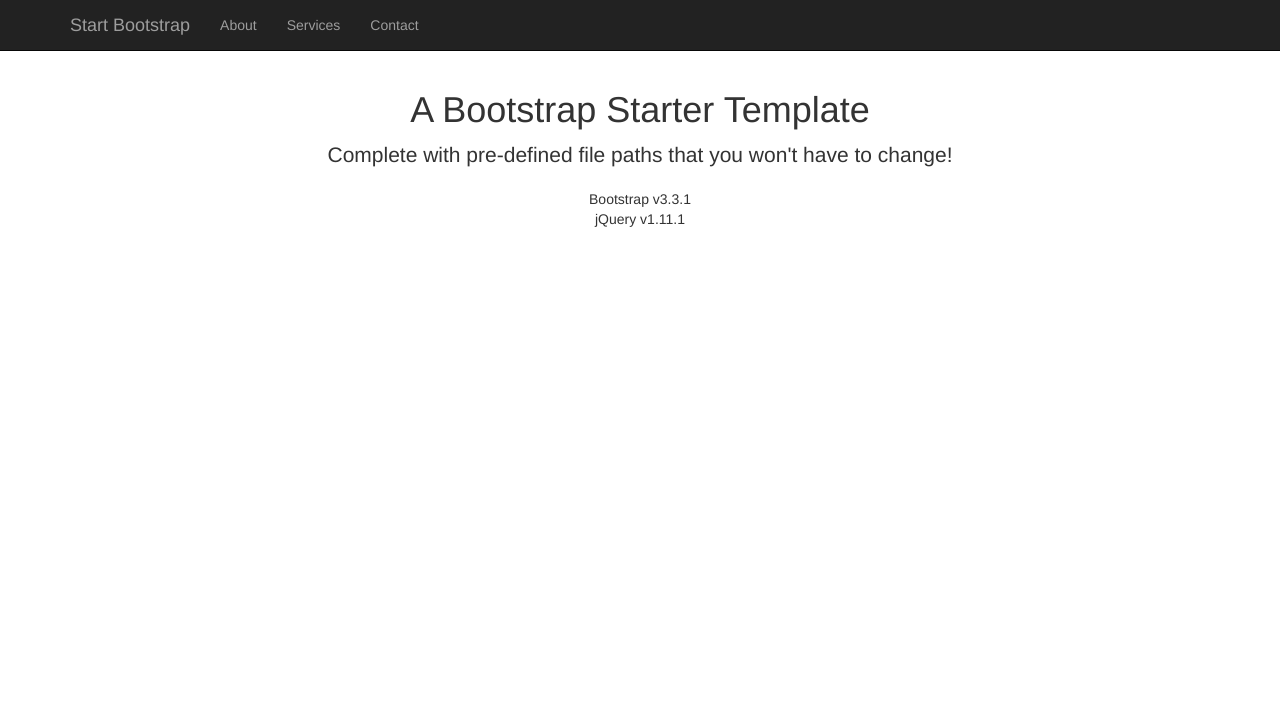
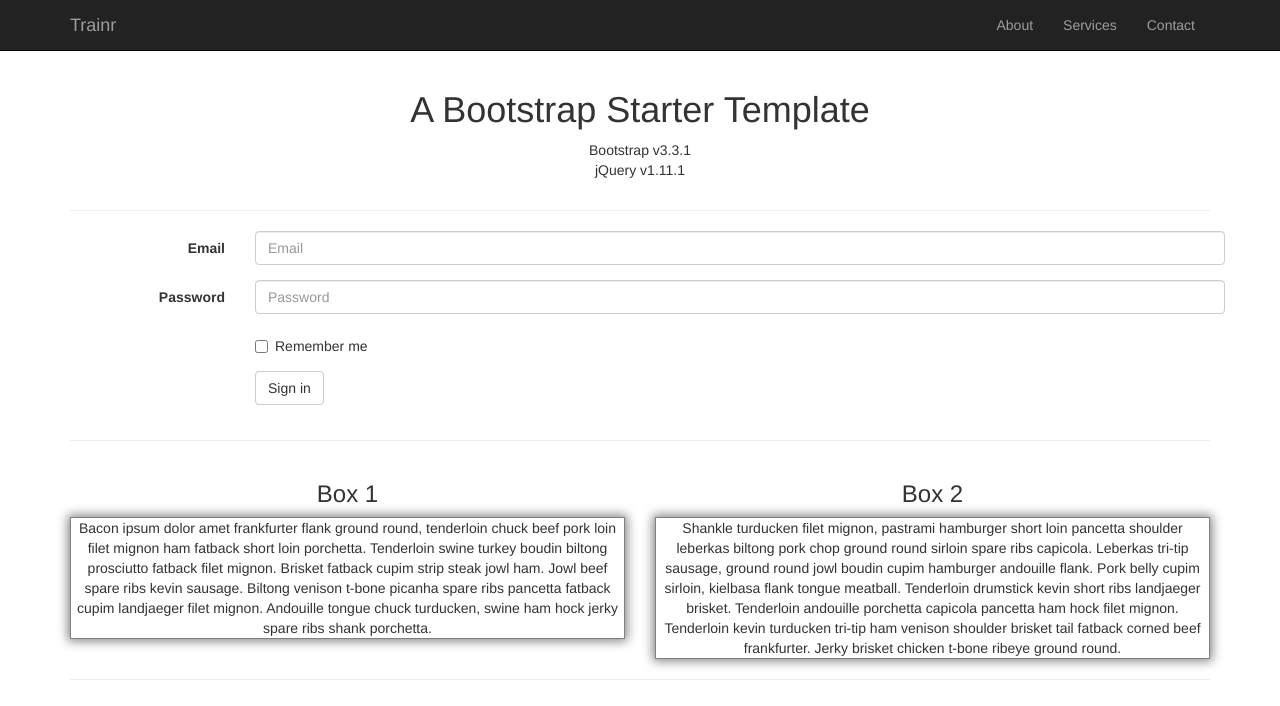
Before and after one commit to KinixCreative/trainr, a plain HTML site: page index.html in a window 1280 px wide. Drawn offline with Linux system fonts and the light colour scheme.

Commit message:
Additions
Added a form and 2 Boxes

```diff
--- /dev/null
+++ b/css/style.css
@@ -0,0 +1,8 @@
+div h3 {
+    text-align: center;
+}
+div.box {
+    border: 1px solid grey;
+    box-shadow: 0 0px 10px 2px grey;
+    text-align: center;
+}
--- a/index.html
+++ b/index.html
@@ -9,10 +9,11 @@
     <meta name="description" content="">
     <meta name="author" content="">
 
-    <title>Bare - Start Bootstrap Template</title>
+    <title>Trainr</title>
 
     <!-- Bootstrap Core CSS -->
     <link href="css/bootstrap.min.css" rel="stylesheet">
+    <link href="css/style.css" rel="stylesheet">
 
     <!-- Custom CSS -->
     <style>
@@ -44,11 +45,11 @@
                     <span class="icon-bar"></span>
                     <span class="icon-bar"></span>
                 </button>
-                <a class="navbar-brand" href="#">Start Bootstrap</a>
+                <a class="navbar-brand" href="#">Trainr</a>
             </div>
             <!-- Collect the nav links, forms, and other content for toggling -->
             <div class="collapse navbar-collapse" id="bs-example-navbar-collapse-1">
-                <ul class="nav navbar-nav">
+                <ul class="nav navbar-nav pull-right">
                     <li>
                         <a href="#">About</a>
                     </li>
@@ -59,29 +60,73 @@
                         <a href="#">Contact</a>
                     </li>
                 </ul>
-            </div>
-            <!-- /.navbar-collapse -->
-        </div>
-        <!-- /.container -->
+            </div> <!-- /.navbar-collapse -->
+
+        </div> <!-- /.container -->
+
     </nav>
 
     <!-- Page Content -->
     <div class="container">
-
         <div class="row">
             <div class="col-lg-12 text-center">
                 <h1>A Bootstrap Starter Template</h1>
-                <p class="lead">Complete with pre-defined file paths that you won't have to change!</p>
                 <ul class="list-unstyled">
                     <li>Bootstrap v3.3.1</li>
                     <li>jQuery v1.11.1</li>
                 </ul>
             </div>
-        </div>
-        <!-- /.row -->
+        </div> <!-- /.row -->
 
-    </div>
-    <!-- /.container -->
+        <hr />
+
+        <div class="row">
+            <form class="form-horizontal">
+                <div class="form-group">
+                    <label for="inputEmail3" class="col-sm-2 control-label">Email</label>
+                    <div class="col-sm-10">
+                    <input type="email" class="form-control" id="inputEmail3" placeholder="Email">
+                    </div>
+                </div>
+                <div class="form-group">
+                    <label for="inputPassword3" class="col-sm-2 control-label">Password</label>
+                    <div class="col-sm-10">
+                    <input type="password" class="form-control" id="inputPassword3" placeholder="Password">
+                    </div>
+                </div>
+                <div class="form-group">
+                    <div class="col-sm-offset-2 col-sm-10">
+                    <div class="checkbox">
+                        <label>
+                        <input type="checkbox"> Remember me
+                        </label>
+                    </div>
+                    </div>
+                </div>
+                <div class="form-group">
+                    <div class="col-sm-offset-2 col-sm-10">
+                        <button type="submit" class="btn btn-default">Sign in</button>
+                    </div>
+                </div>
+            </form>
+        </div> <!-- /.row -->
+
+        <hr />
+
+        <div class="row boxes">
+            <div class="col-md-6">
+                <h3>Box 1</h3>
+                <div class="box">Bacon ipsum dolor amet frankfurter flank ground round, tenderloin chuck beef pork loin filet mignon ham fatback short loin porchetta. Tenderloin swine turkey boudin biltong prosciutto fatback filet mignon. Brisket fatback cupim strip steak jowl ham. Jowl beef spare ribs kevin sausage. Biltong venison t-bone picanha spare ribs pancetta fatback cupim landjaeger filet mignon. Andouille tongue chuck turducken, swine ham hock jerky spare ribs shank porchetta.</div>
+            </div>
+            <div class="col-md-6">
+                <h3>Box 2</h3>
+                <div class="box">Shankle turducken filet mignon, pastrami hamburger short loin pancetta shoulder leberkas biltong pork chop ground round sirloin spare ribs capicola. Leberkas tri-tip sausage, ground round jowl boudin cupim hamburger andouille flank. Pork belly cupim sirloin, kielbasa flank tongue meatball. Tenderloin drumstick kevin short ribs landjaeger brisket. Tenderloin andouille porchetta capicola pancetta ham hock filet mignon. Tenderloin kevin turducken tri-tip ham venison shoulder brisket tail fatback corned beef frankfurter. Jerky brisket chicken t-bone ribeye ground round.</div>
+            </div>
+        </div> <!-- /.row -->
+
+        <hr />
+    </div> <!-- /.container -->
+
 
     <!-- jQuery Version 1.11.1 -->
     <script src="js/jquery.js"></script>
```
